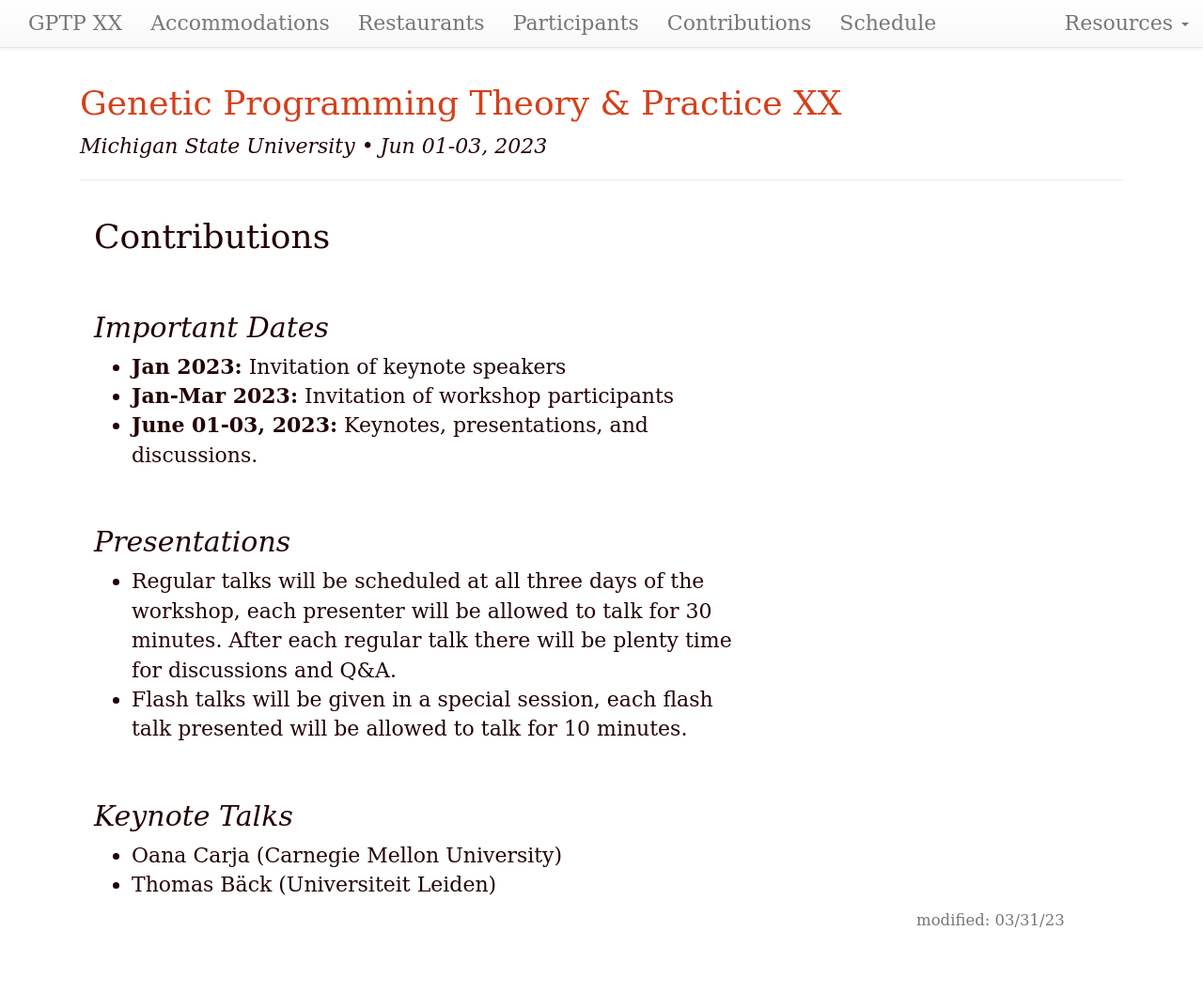
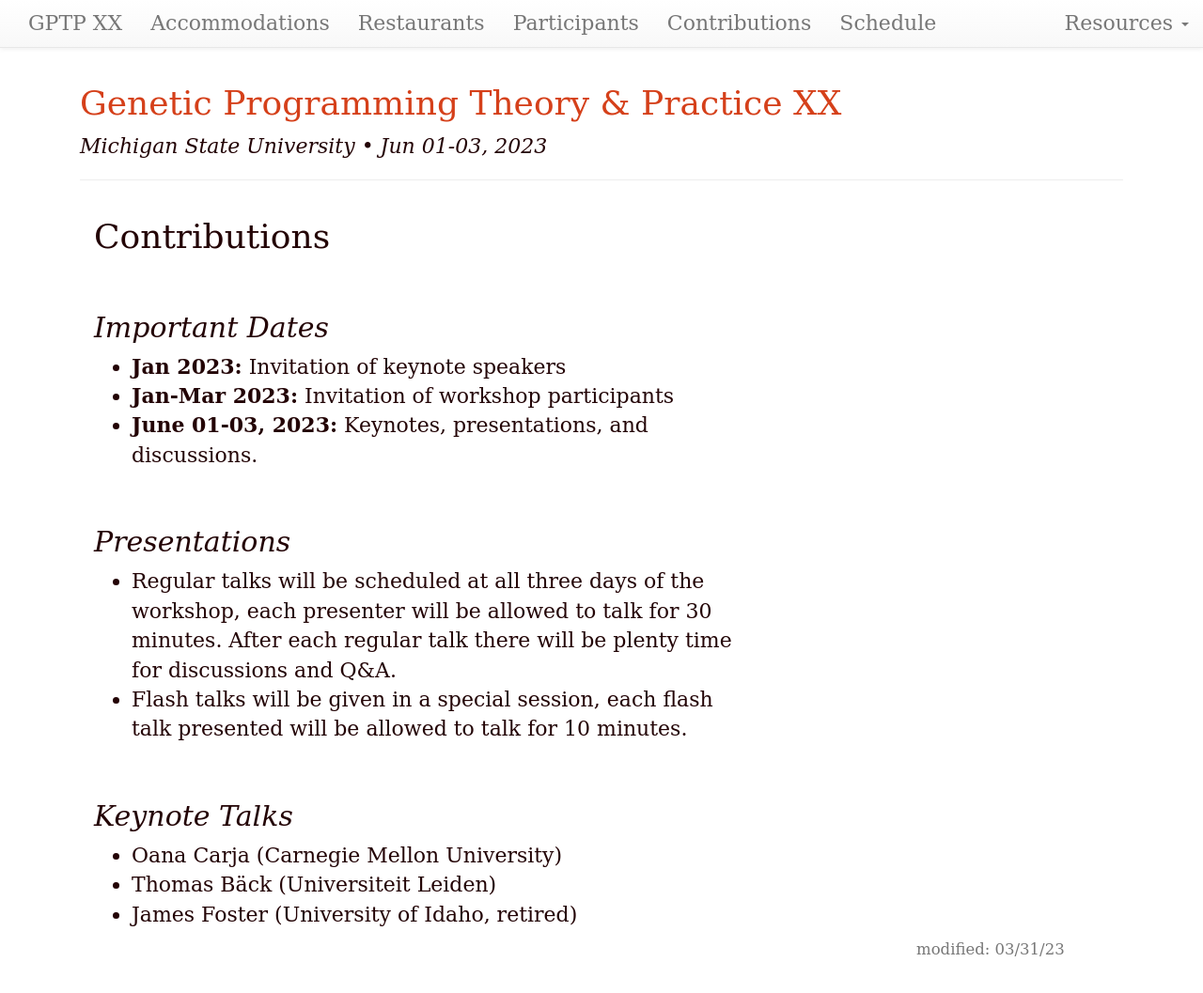
Before and after one commit to GPTP-workshop/gptp-workshop.github.io, a Jekyll site: the page built from contributions.md, in a window 1280 px wide and 1064 px high. Shown: the top 1057 px of the window at 94% size. Built offline with Jekyll 4.4.1, drawn with Linux system fonts in a browser that asks for light colours; our own code applies the rules of GitHub Pages for plain Markdown files.

Commit message:
Update contributions.md

```diff
--- a/contributions.md
+++ b/contributions.md
@@ -20,3 +20,4 @@ dates: "Jun 01-03, 2023"
 ## Keynote Talks
 - Oana Carja (Carnegie Mellon University)
 - Thomas Bäck (Universiteit Leiden)
+- James Foster (University of Idaho, retired)
```
